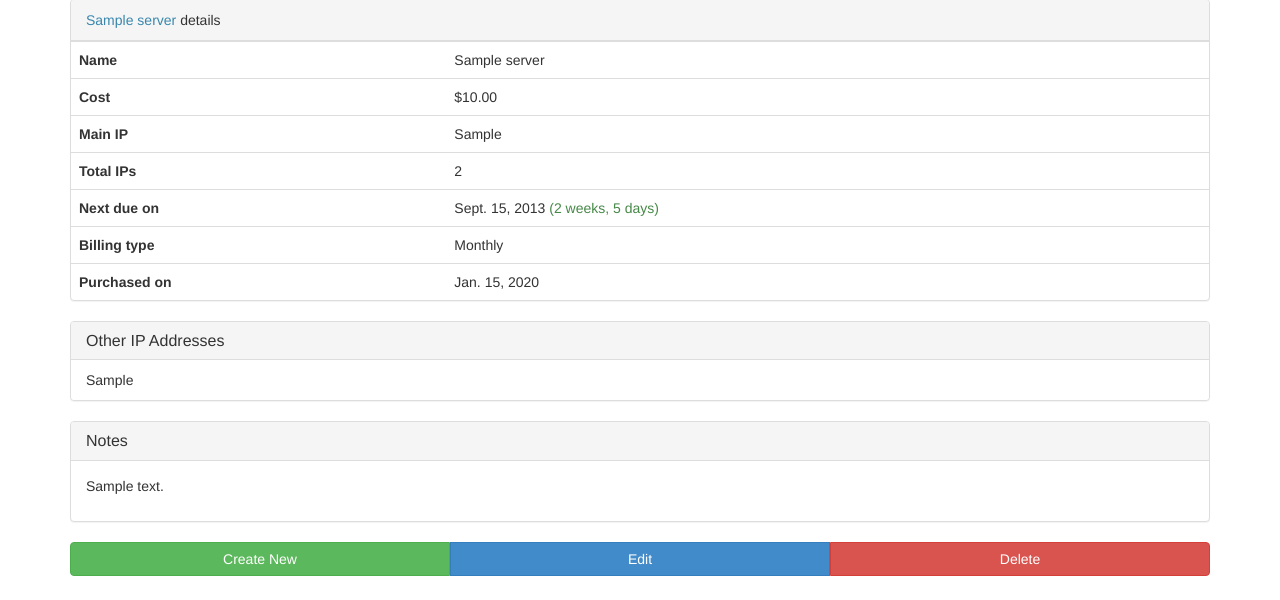
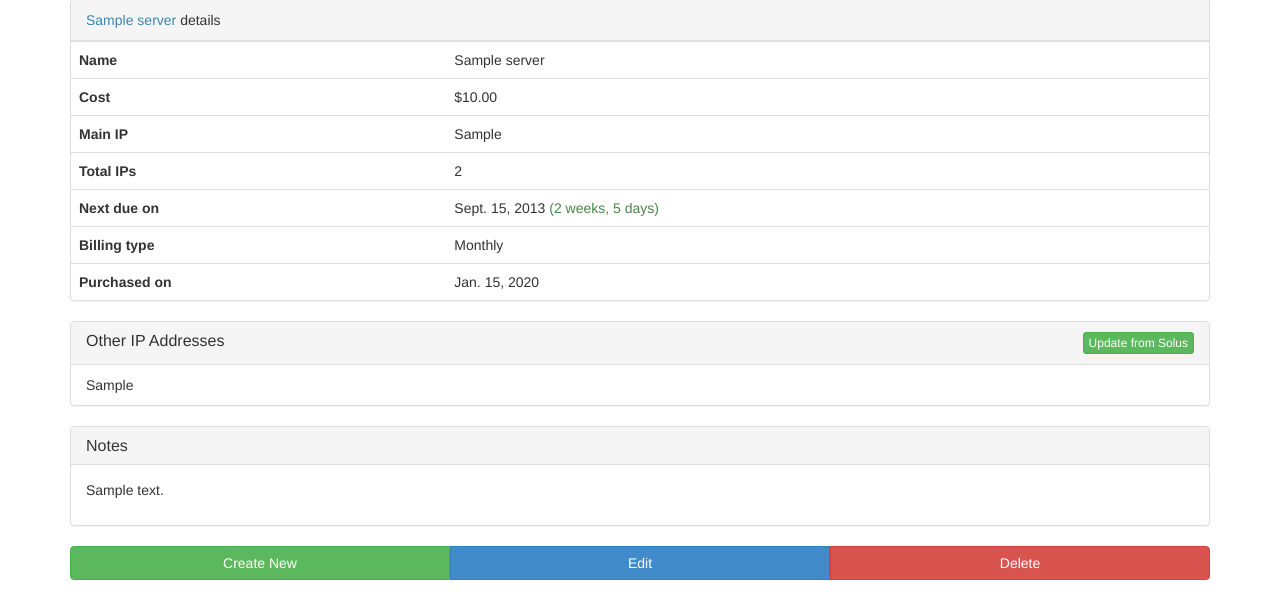
Before and after one commit to n-st/Server_Listing, a Django app: a page that uses servers/templates/servers/server.html in a window 1280 px wide. Shown: the part 273-873 px from the top of the page. Before the commit the page ends 849 px from the top, so only its background shows below. Run offline with Django 3.2, Linux system fonts and the light colour scheme; a user stored in the database is signed in; tables that the repository leaves empty hold one stand-in row (values such as "Sample post"); some libraries are stand-ins or nearby versions.

Commit message:
Added update of ips from solus

```diff
--- a/servers/templates/servers/server.html
+++ b/servers/templates/servers/server.html
@@ -72,19 +72,24 @@
         </table>
       </div>
 
-      {% if server.extra_ip_set.count != 0 %}
+
       <div class="panel panel-default">
         <div class="panel-heading">
-          <h3 class="panel-title">Other IP Addresses</h3>
+          <h3 class="panel-title clearfix">
+            Other IP Addresses
+            {% if server.solusapi != None %}
+            <button class="btn btn-success btn-xs pull-right" id="ip-update-button" onclick="update_ips()">
+              Update from Solus
+            </button>
+          {% endif %}
+          </h3>
         </div>
 
-        <ul class="list-group">
-          {% for ip in server.extra_ip_set.all %}
-            <li class="list-group-item">{{ ip.ip }}</li>
-          {% endfor %}
+        <ul class="list-group" id="extra-ips">
+          {% include 'servers/server_extra_ip.html' with server=server %}
         </ul>
       </div>
-      {% endif %}
+
 
       {% if server.has_notes %}
         <div class="panel panel-default">
@@ -249,6 +254,22 @@
     });
   }
 
+  function update_ips(){
+    $("#ip-update-button").addClass('disabled');
+    var data = {
+      server: {{ server.pk }},
+      csrfmiddlewaretoken: "{{ csrf_token }}"
+    };
+    $.post("{% url 'servers.views.update_ips' %}", data).done(function(data) {
+      if (data["success"]){
+        $("#extra-ips").html(data["ips"]);
+        $("#ip-update-button").removeClass('disabled');
+      } else {
+        //TODO: handle this
+      }
+    });
+  }
+
   function update_solus(button){
     var data = {
       server: {{ server.pk }},
--- /dev/null
+++ b/servers/templates/servers/server_extra_ip.html
@@ -0,0 +1,7 @@
+{% if server.extra_ip_set.count != 0 %}
+  {% for ip in server.extra_ip_set.all %}
+    <li class="list-group-item">{{ ip.ip }}</li>
+  {% endfor %}
+{% else %}
+    <li class="list-group-item">No extra IPs</li>
+{% endif %}
--- a/servers/urls.py
+++ b/servers/urls.py
@@ -4,5 +4,6 @@ urlpatterns = patterns('',
     url(r'^view/(?P<server_id>\d+)/$', 'servers.views.view_server'),
     url(r'^update/$', 'servers.views.update_server'),
     url(r'^solus_connect/$', 'servers.views.get_solus_data'),
+    url(r'^update_ip/$', 'servers.views.update_ips'),
     url(r'^ping_check/$', 'servers.views.ping_check'),
 )
--- a/servers/views.py
+++ b/servers/views.py
@@ -98,3 +98,28 @@ def get_solus_data(request):
         response_data = {"success": False}
 
     return HttpResponse(json.dumps(response_data), content_type="application/json")
+
+
+def update_ips(request):
+    response_data = {
+        "success": True,
+    }
+    if request.method == "POST":
+        if request.is_ajax():
+            server = get_object_or_404(Server, pk=request.POST["server"])
+            if server.solusapi is None:
+                response_data = {"success": False}
+            else:
+                updated = server.solusapi.update_ip_list()
+                if updated:
+                    response_data['ips'] = render_to_string('servers/server_extra_ip.html', {
+                        "server": server,
+                    })
+                else:
+                    response_data = {"success": False}
+        else:
+            response_data = {"success": False}
+    else:
+        response_data = {"success": False}
+
+    return HttpResponse(json.dumps(response_data), content_type="application/json")
```
